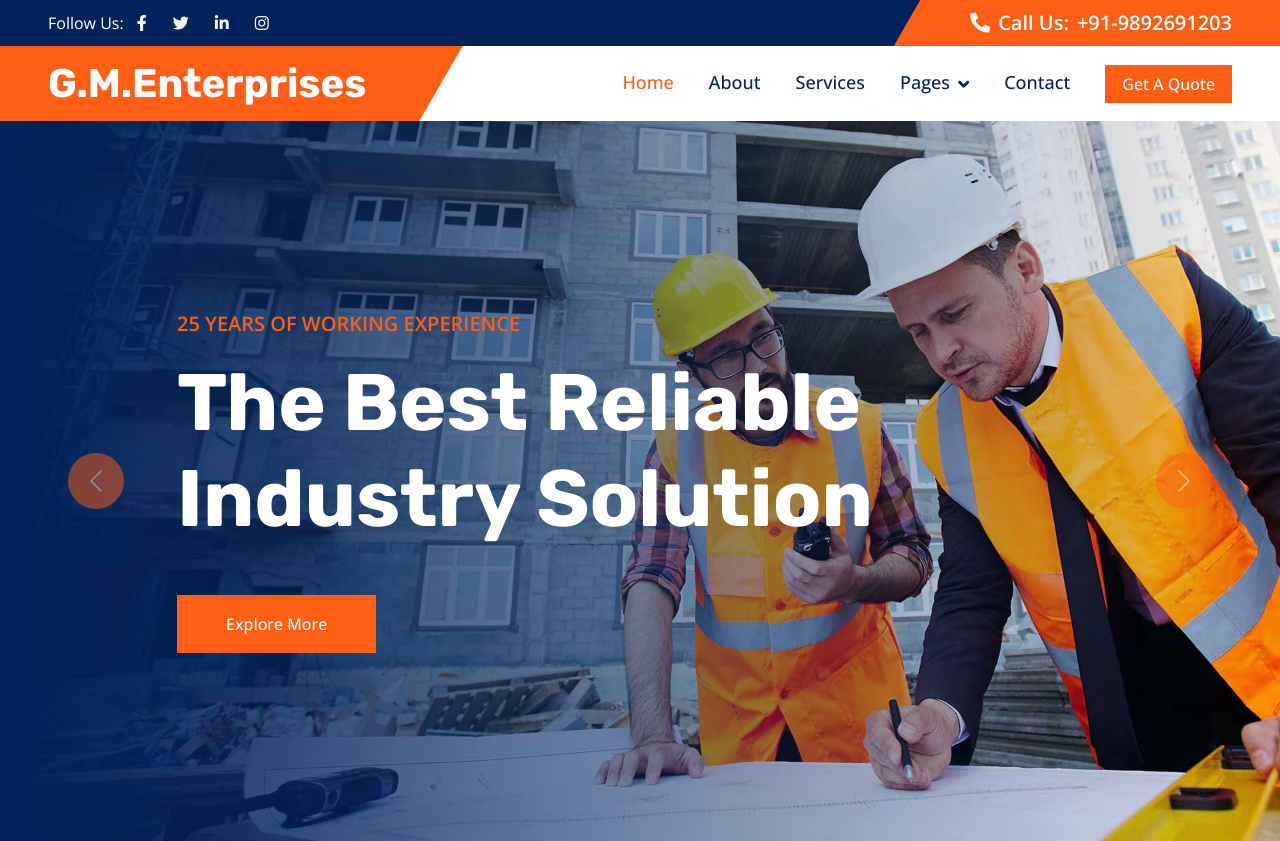
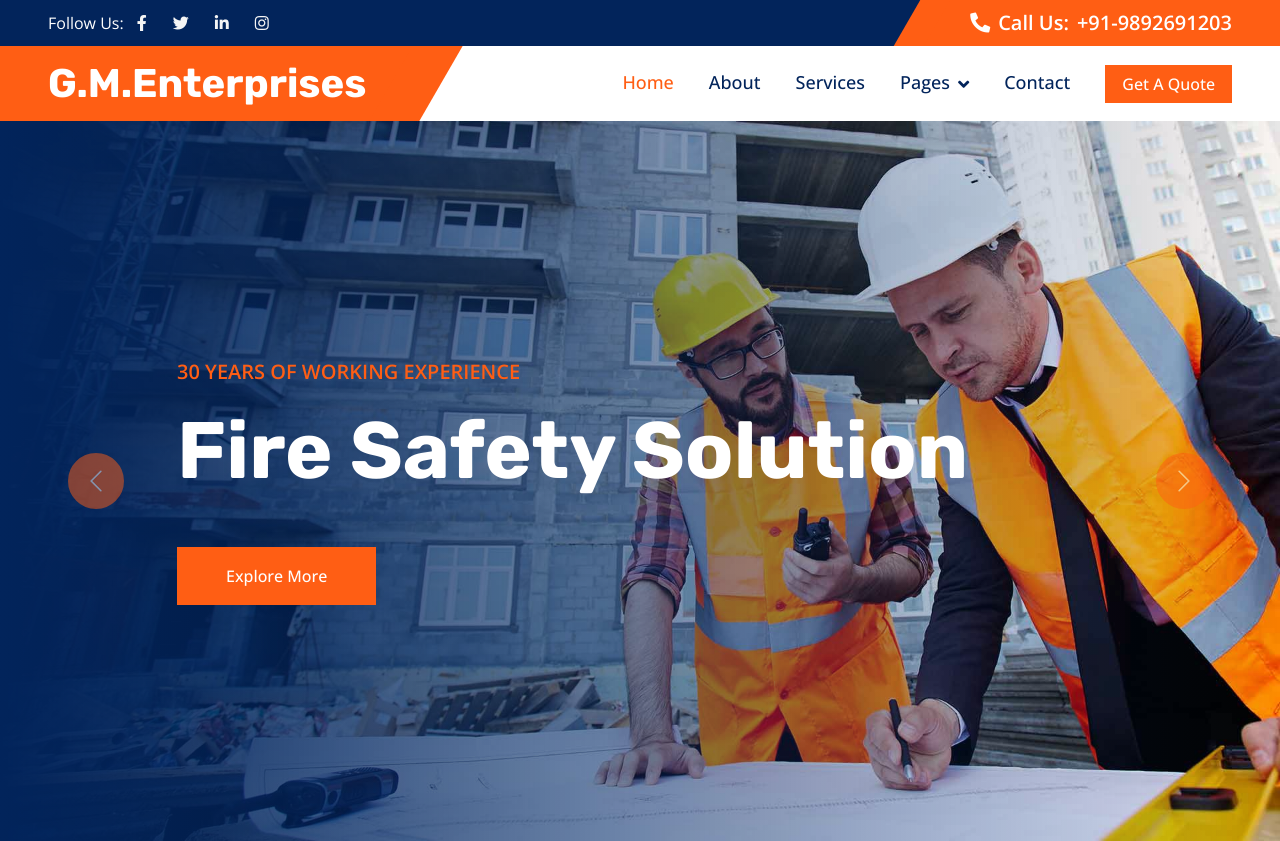
Before and after one commit to ansarigulmohd2009/GMEnterprisesLive, a plain HTML site: page index.html in a window 1280 px wide. Shown: the top 841 px of the page. Drawn offline with nearby package versions, Linux system fonts and the light colour scheme; animation ran at ten frames a second.

Commit message:
Update index.html

```diff
--- a/index.html
+++ b/index.html
@@ -103,8 +103,8 @@
                         <div class="container">
                             <div class="row justify-content-center">
                                 <div class="col-lg-10 text-start">
-                                    <p class="fs-5 fw-medium text-primary text-uppercase animated slideInRight">25 Years of Working Experience</p>
-                                    <h1 class="display-1 text-white mb-5 animated slideInRight">Industrial Solution Providing Company</h1>
+                                    <p class="fs-5 fw-medium text-primary text-uppercase animated slideInRight">30 Years of Working Experience</p>
+                                    <h1 class="display-1 text-white mb-5 animated slideInRight">Hydrant Solution</h1>
                                     <a href="" class="btn btn-primary py-3 px-5 animated slideInRight">Explore More</a>
                                 </div>
                             </div>
@@ -117,8 +117,8 @@
                         <div class="container">
                             <div class="row justify-content-center">
                                 <div class="col-lg-10 text-start">
-                                    <p class="fs-5 fw-medium text-primary text-uppercase animated slideInRight">25 Years of Working Experience</p>
-                                    <h1 class="display-1 text-white mb-5 animated slideInRight">The Best Reliable Industry Solution</h1>
+                                    <p class="fs-5 fw-medium text-primary text-uppercase animated slideInRight">30 Years of Working Experience</p>
+                                    <h1 class="display-1 text-white mb-5 animated slideInRight">Fire Safety Solution</h1>
                                     <a href="" class="btn btn-primary py-3 px-5 animated slideInRight">Explore More</a>
                                 </div>
                             </div>
```
